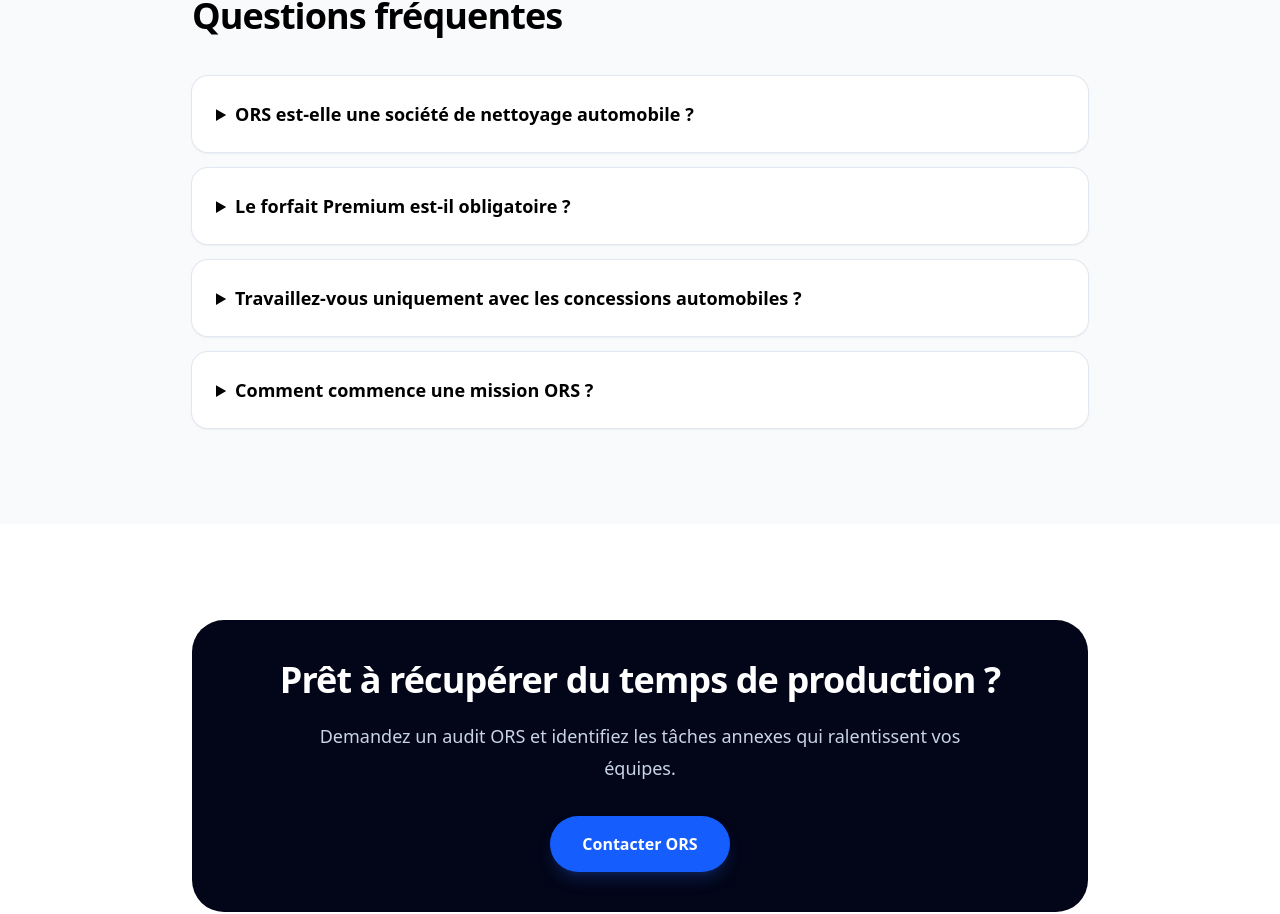
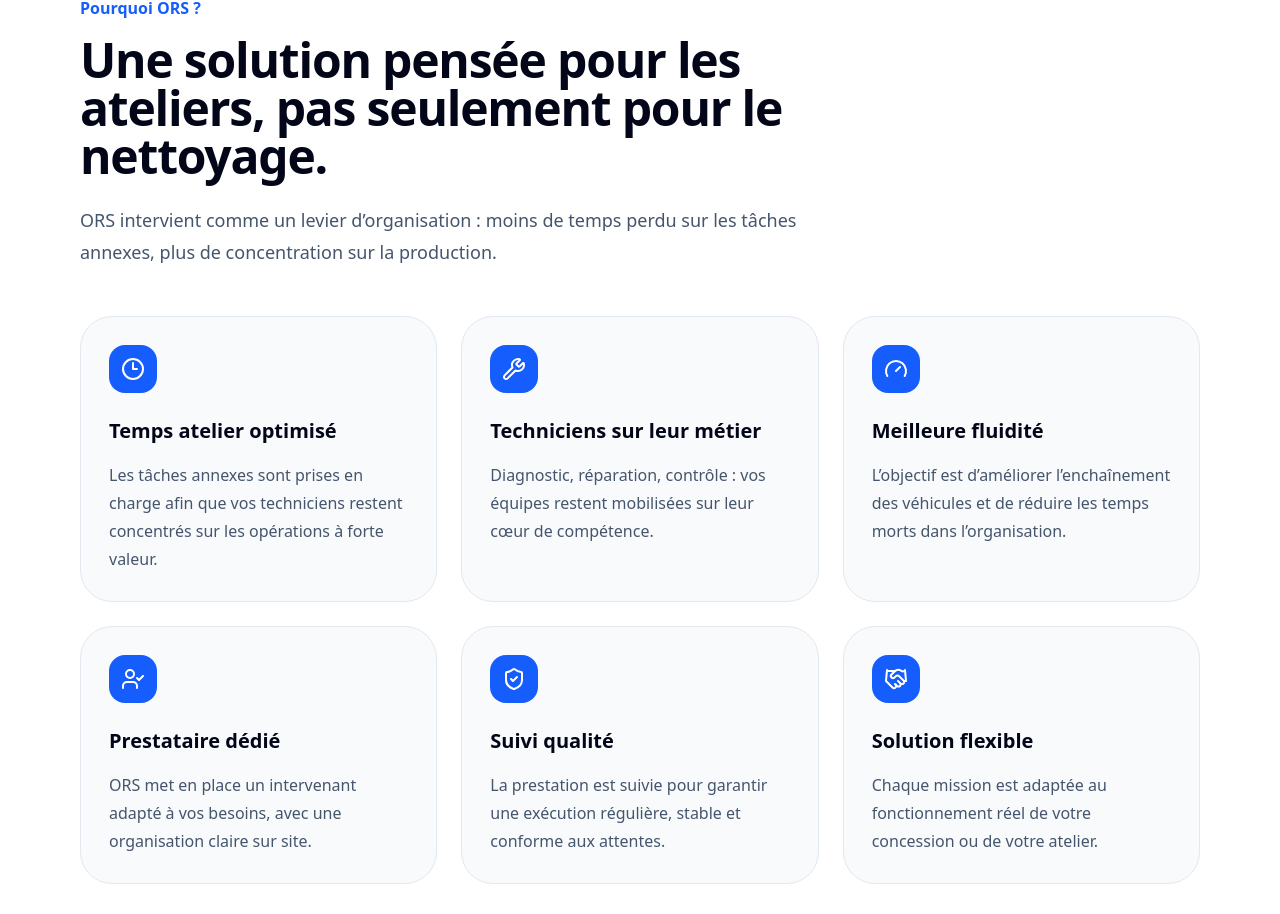
Before and after one commit to vekuAa/ors-solution, a Next.js app: page / in a window 1280 px wide. Shown: the part 6691-7605 px from the top of the page. Built offline with nearby package versions, Linux system fonts and the light colour scheme.

Commit message:
Initial ORS website

```diff
--- a/app/page.tsx
+++ b/app/page.tsx
@@ -8,6 +8,8 @@
 import Footer from "@/components/Footer";
 import BeforeAfterSection from "@/components/BeforeAfterSection";
 import MethodSection from "@/components/MethodSection";
+import WhyChooseSection from "@/components/WhyChooseSection";
+
 
 export default function HomePage() {
   return (
@@ -20,6 +22,7 @@
         <RoiCalculator />
         <MethodSection />
         <PremiumSection />
+        <WhyChooseSection />
         <FaqSection />
         <ContactSection />
       </main>
--- /dev/null
+++ b/components/WhyChooseSection.tsx
@@ -0,0 +1,93 @@
+"use client";
+
+import { motion } from "framer-motion";
+import {
+  Clock3,
+  Gauge,
+  Handshake,
+  ShieldCheck,
+  UserCheck,
+  Wrench,
+} from "lucide-react";
+
+const reasons = [
+  {
+    icon: Clock3,
+    title: "Temps atelier optimisé",
+    text: "Les tâches annexes sont prises en charge afin que vos techniciens restent concentrés sur les opérations à forte valeur.",
+  },
+  {
+    icon: Wrench,
+    title: "Techniciens sur leur métier",
+    text: "Diagnostic, réparation, contrôle : vos équipes restent mobilisées sur leur cœur de compétence.",
+  },
+  {
+    icon: Gauge,
+    title: "Meilleure fluidité",
+    text: "L’objectif est d’améliorer l’enchaînement des véhicules et de réduire les temps morts dans l’organisation.",
+  },
+  {
+    icon: UserCheck,
+    title: "Prestataire dédié",
+    text: "ORS met en place un intervenant adapté à vos besoins, avec une organisation claire sur site.",
+  },
+  {
+    icon: ShieldCheck,
+    title: "Suivi qualité",
+    text: "La prestation est suivie pour garantir une exécution régulière, stable et conforme aux attentes.",
+  },
+  {
+    icon: Handshake,
+    title: "Solution flexible",
+    text: "Chaque mission est adaptée au fonctionnement réel de votre concession ou de votre atelier.",
+  },
+];
+
+export default function WhyChooseSection() {
+  return (
+    <section className="bg-white px-6 py-24 lg:px-20">
+      <div className="mx-auto max-w-7xl">
+        <div className="max-w-3xl">
+          <p className="font-bold text-blue-600">Pourquoi ORS ?</p>
+
+          <h2 className="mt-4 text-4xl font-black tracking-tight text-slate-950 md:text-5xl">
+            Une solution pensée pour les ateliers, pas seulement pour le
+            nettoyage.
+          </h2>
+
+          <p className="mt-6 text-lg leading-8 text-slate-600">
+            ORS intervient comme un levier d’organisation : moins de temps perdu
+            sur les tâches annexes, plus de concentration sur la production.
+          </p>
+        </div>
+
+        <div className="mt-12 grid gap-6 md:grid-cols-2 lg:grid-cols-3">
+          {reasons.map((reason, index) => {
+            const Icon = reason.icon;
+
+            return (
+              <motion.div
+                key={reason.title}
+                initial={{ opacity: 0, y: 24 }}
+                whileInView={{ opacity: 1, y: 0 }}
+                viewport={{ once: true, margin: "-80px" }}
+                transition={{ delay: index * 0.06, duration: 0.45 }}
+                className="rounded-[2rem] border border-slate-200 bg-slate-50 p-7 transition hover:-translate-y-1 hover:bg-white hover:shadow-xl"
+              >
+                <div className="mb-6 inline-flex rounded-2xl bg-blue-600 p-3 text-white">
+                  <Icon size={24} />
+                </div>
+
+                <h3 className="text-xl font-black text-slate-950">
+                  {reason.title}
+                </h3>
+
+                <p className="mt-4 leading-7 text-slate-600">{reason.text}</p>
+              </motion.div>
+            );
+          })}
+        </div>
+      </div>
+    </section>
+  );
+}
```
